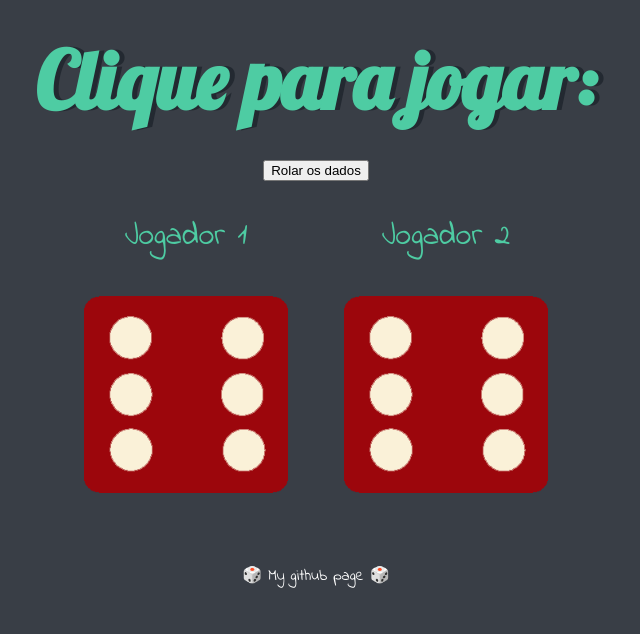
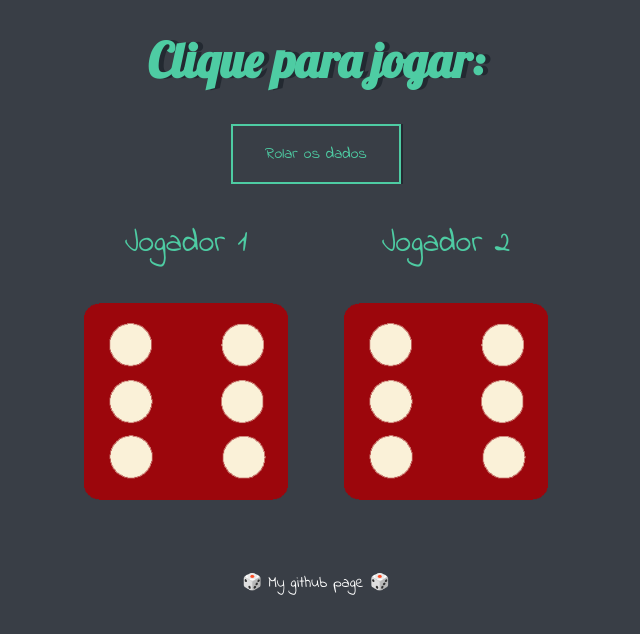
Before and after one commit to lipehmoreira/dice-game, a plain HTML site: page index.html in a window 1280 px wide. Shown: the whole page, without its empty margins (324-964 px from the left). Drawn offline with Linux system fonts and the light colour scheme.

Commit message:
atualizando aparência do botão

```diff
--- a/index.html
+++ b/index.html
@@ -13,7 +13,7 @@
       <h1>Clique para jogar:</h1>
 
       <div class="">
-        <button id="diceroll">Rolar os dados</button>
+        <button id="button1">Rolar os dados</button>
       </div>
 
       <div class="dice">
--- a/styles.css
+++ b/styles.css
@@ -18,7 +18,7 @@ h1 {
   margin: 30px;
   font-family: 'Lobster', cursive;
   text-shadow: 5px 0 #232931;
-  font-size: 5rem;
+  font-size: 3rem;
   color: #4ECCA3;
 }
 
@@ -44,3 +44,26 @@ a {
   text-decoration: none;
   color: white;
 }
+
+button {
+  background-color: #393E46; /* Green */
+  border: none;
+  font-size: 5rem;
+  color: #4ECCA3;
+  font-family: 'Indie Flower', cursive;
+  padding: 16px 32px;
+  text-align: center;
+  text-decoration: none;
+  box-shadow: 2px 0 #232931;;
+  display: inline-block;
+  font-size: 16px;
+  margin: 4px 2px;
+  transition-duration: 0.4s;
+  cursor: pointer;
+  border: 2px solid #4ECCA3;
+}
+
+button:hover {
+  background-color: #4ECCA3;
+  color: black;
+}
```
